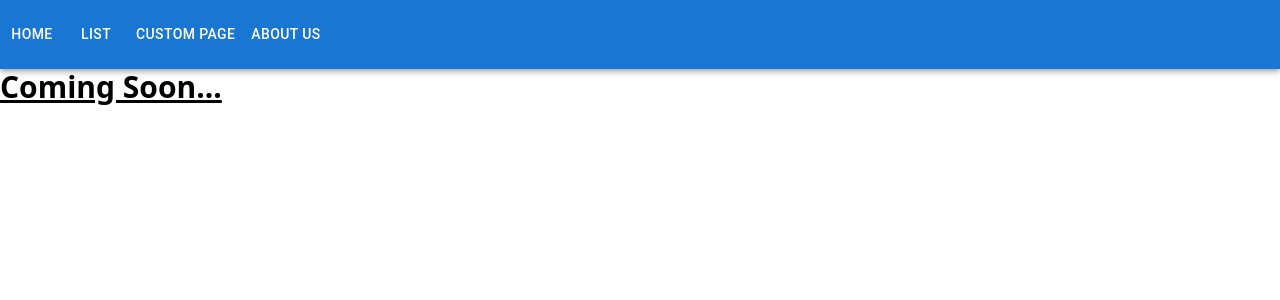
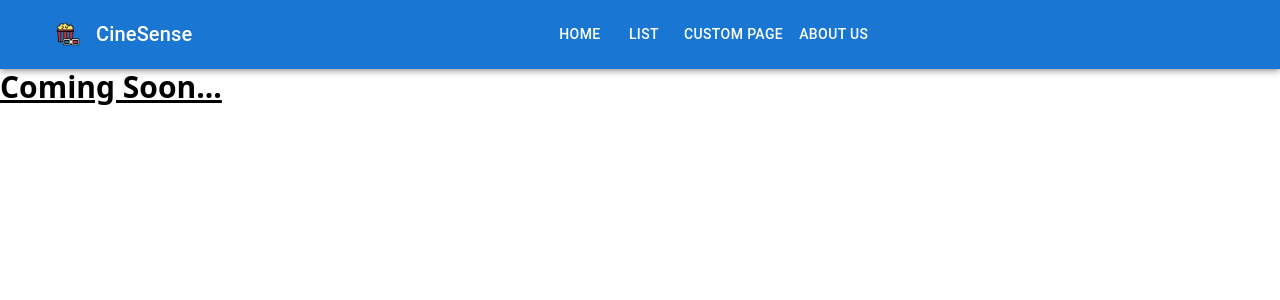
Before and after one commit to PavleDz/CineSense, a React (Vite) app: page / in a window 1280 px wide. Shown: the top 300 px of the page. Built offline with nearby package versions, Linux system fonts and the light colour scheme.

Commit message:
CSNS-9 - Created seprate components for sections in the header and cleanded up a bit designe

```diff
--- a/src/components/Header.jsx
+++ /dev/null
@@ -1,23 +0,0 @@
-import Toolbar from "@mui/material/Toolbar";
-import AppBar from "@mui/material/AppBar";
-import { Box, Typography } from "@mui/material";
-import { Button } from "@mui/material";
-
-export default function Header() {
-  return (
-    <AppBar position="static">
-      <Toolbar disableGutters>
-        <Box sx={{ flexGrow: 1, display: { xs: "none", md: "flex" } }}>
-          <Button sx={{ my: 2, color: "white", display: "block" }}>Home</Button>
-          <Button sx={{ my: 2, color: "white", display: "block" }}>List</Button>
-          <Button sx={{ my: 2, color: "white", display: "block" }}>
-            Custom Page
-          </Button>
-          <Button sx={{ my: 2, color: "white", display: "block" }}>
-            About us
-          </Button>
-        </Box>
-      </Toolbar>
-    </AppBar>
-  );
-}
--- /dev/null
+++ b/src/components/Header/Header.jsx
@@ -0,0 +1,21 @@
+import * as React from "react";
+import AppBar from "@mui/material/AppBar";
+import Toolbar from "@mui/material/Toolbar";
+import Container from "@mui/material/Container";
+import LogoSection from "./LogoSection";
+import NavigationSection from "./NavigationSection";
+import ProfileSection from "./ProfileSection";
+
+export default function Header() {
+  return (
+    <AppBar position="sticky">
+      <Container maxWidth="xl">
+        <Toolbar>
+          <LogoSection />
+          <NavigationSection />
+          <ProfileSection />
+        </Toolbar>
+      </Container>
+    </AppBar>
+  );
+}
--- /dev/null
+++ b/src/components/Header/LogoSection.jsx
@@ -0,0 +1,27 @@
+import Typography from "@mui/material/Typography";
+import IconButton from "@mui/material/IconButton";
+
+export default function LogoSection() {
+  return (
+    <>
+      <IconButton sx={{ display: { xs: "none", md: "flex" }, mr: 1 }}>
+        <img
+          src="src/assets/icon.png"
+          alt="Custom Icon"
+          style={{ width: 24, height: 24 }}
+        />
+      </IconButton>
+      <Typography
+        variant="h6"
+        noWrap
+        component="a"
+        href="#"
+        sx={{
+          display: { xs: "none", md: "flex" },
+        }}
+      >
+        CineSense
+      </Typography>
+    </>
+  );
+}
--- /dev/null
+++ b/src/components/Header/NavigationSection.jsx
@@ -0,0 +1,28 @@
+import Button from "@mui/material/Button";
+import Box from "@mui/material/Box";
+
+const pages = ["Home", "List", "Custom Page", "About Us"];
+
+export default function NavigationSection() {
+  return (
+    <Box
+      sx={{
+        flexGrow: 1,
+        display: { xs: "none", md: "flex", justifyContent: "center" },
+      }}
+    >
+      {pages.map((page) => (
+        <Button
+          key={page}
+          sx={{
+            my: 2,
+            color: "white",
+            display: "block",
+          }}
+        >
+          {page}
+        </Button>
+      ))}
+    </Box>
+  );
+}
--- /dev/null
+++ b/src/components/Header/ProfileSection.jsx
@@ -0,0 +1,3 @@
+export default function ProfileSection() {
+  return <></>;
+}
--- a/src/main.jsx
+++ b/src/main.jsx
@@ -2,7 +2,7 @@ import { StrictMode } from "react";
 import { createRoot } from "react-dom/client";
 import "./styles/index.css";
 import App from "./App.jsx";
-import Header from "./components/Header";
+import Header from "./components/Header/Header.jsx";
 
 createRoot(document.getElementById("root")).render(
   <StrictMode>
```
Also changed, not shown: src/assets/icon.png (added).
